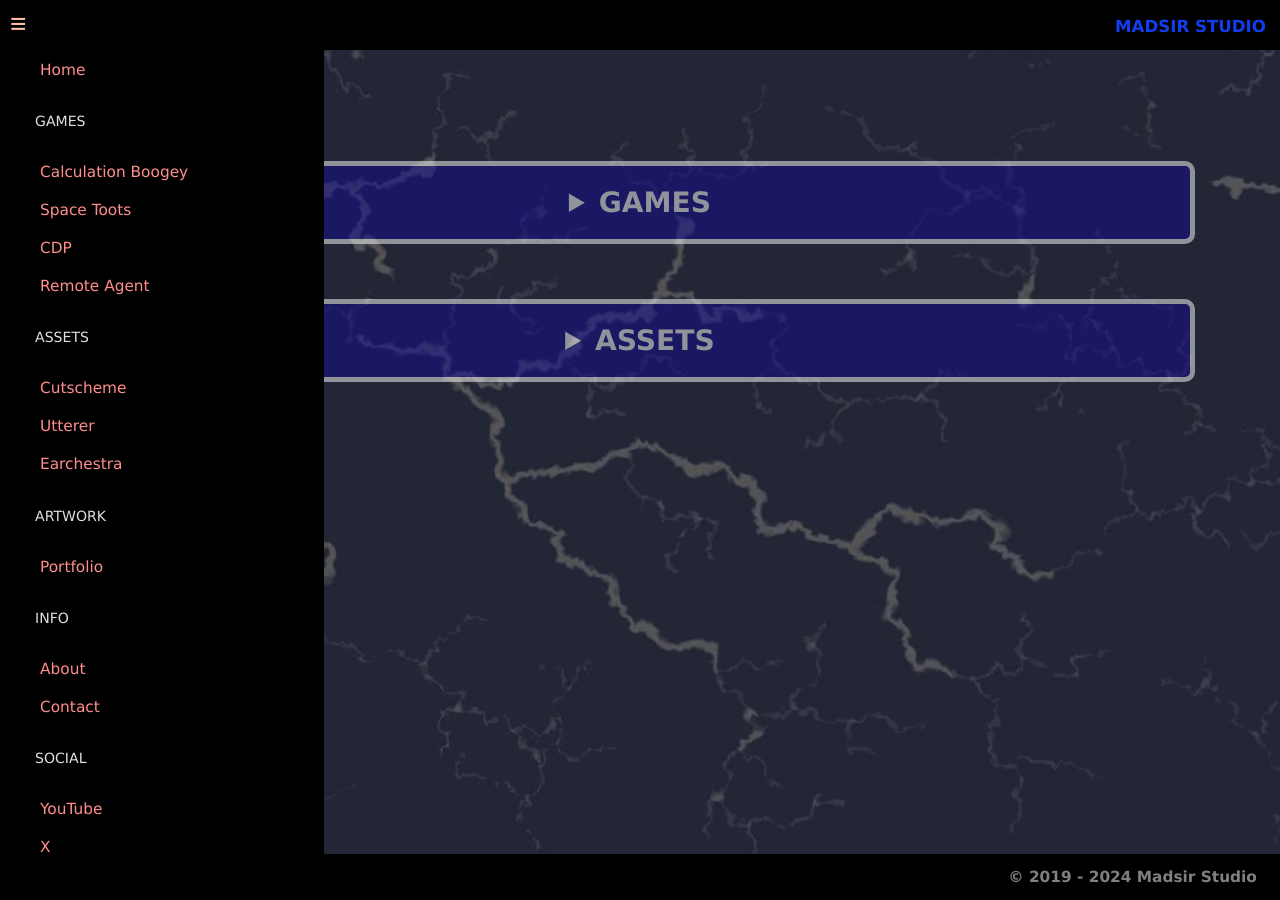
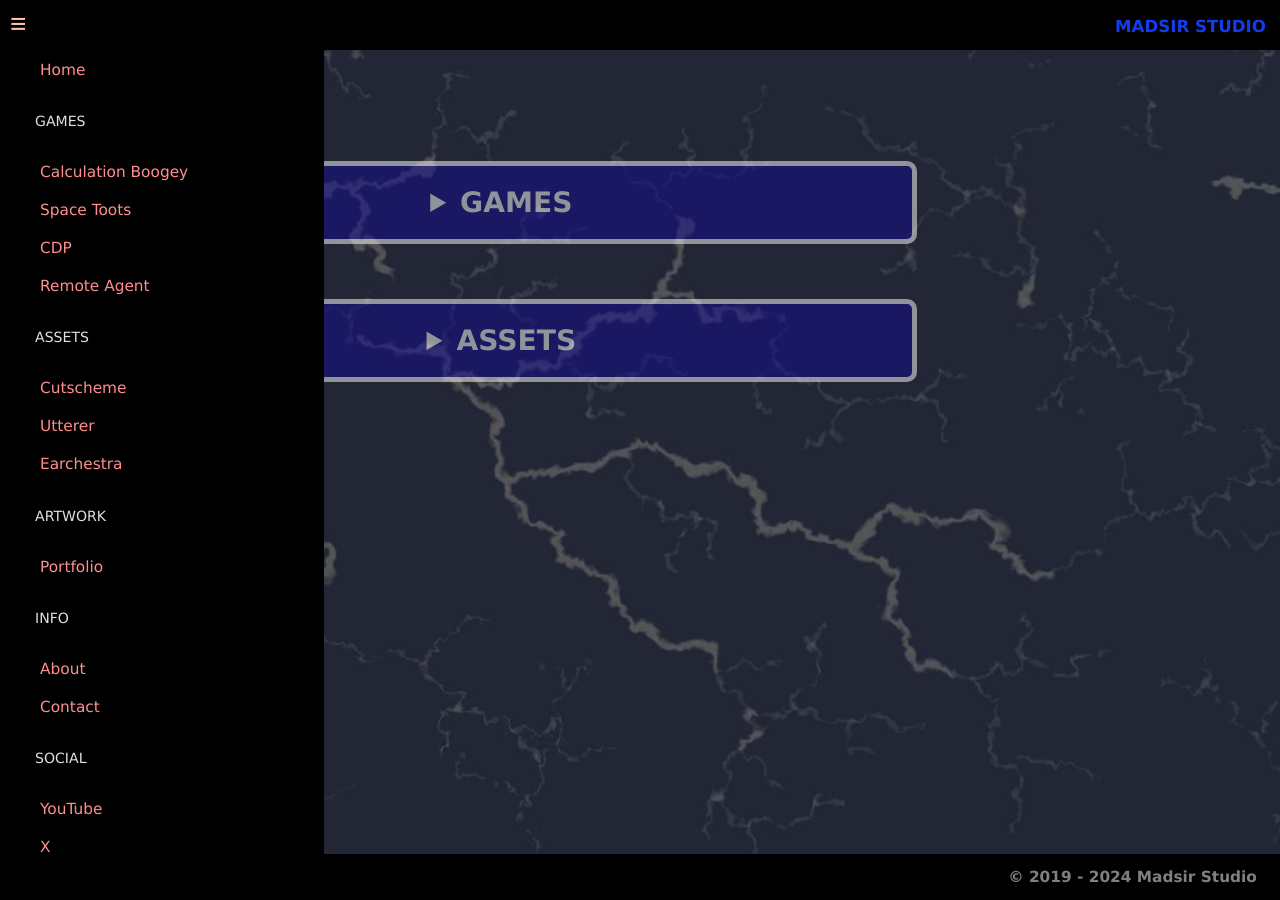
Before and after one commit to Madsir/madsirstudio.github.io, a Jekyll site: the page built from index.html, in a window 1280 px wide. Built offline with Jekyll 4.4.1, drawn with Linux system fonts in a browser that asks for light colours.

Commit message:
Update index.html

```diff
--- a/index.html
+++ b/index.html
@@ -78,7 +78,7 @@ details {
 	justify-content: center;
 	margin-top: 5%;
 }
-details:hover {
+summary:hover {
   background-color: #090548;
   opacity: 0.5;
   margin-top: 5%;
@@ -87,6 +87,8 @@ details:hover {
   border-radius:10px;
 }
 summary {
+ margin-left:25%%;
+ margin-right:25%;
  font-family: Verdana, Arial, Tahoma, monospace;
   font-size: 2.2em;
   font-weight: bold;
```
